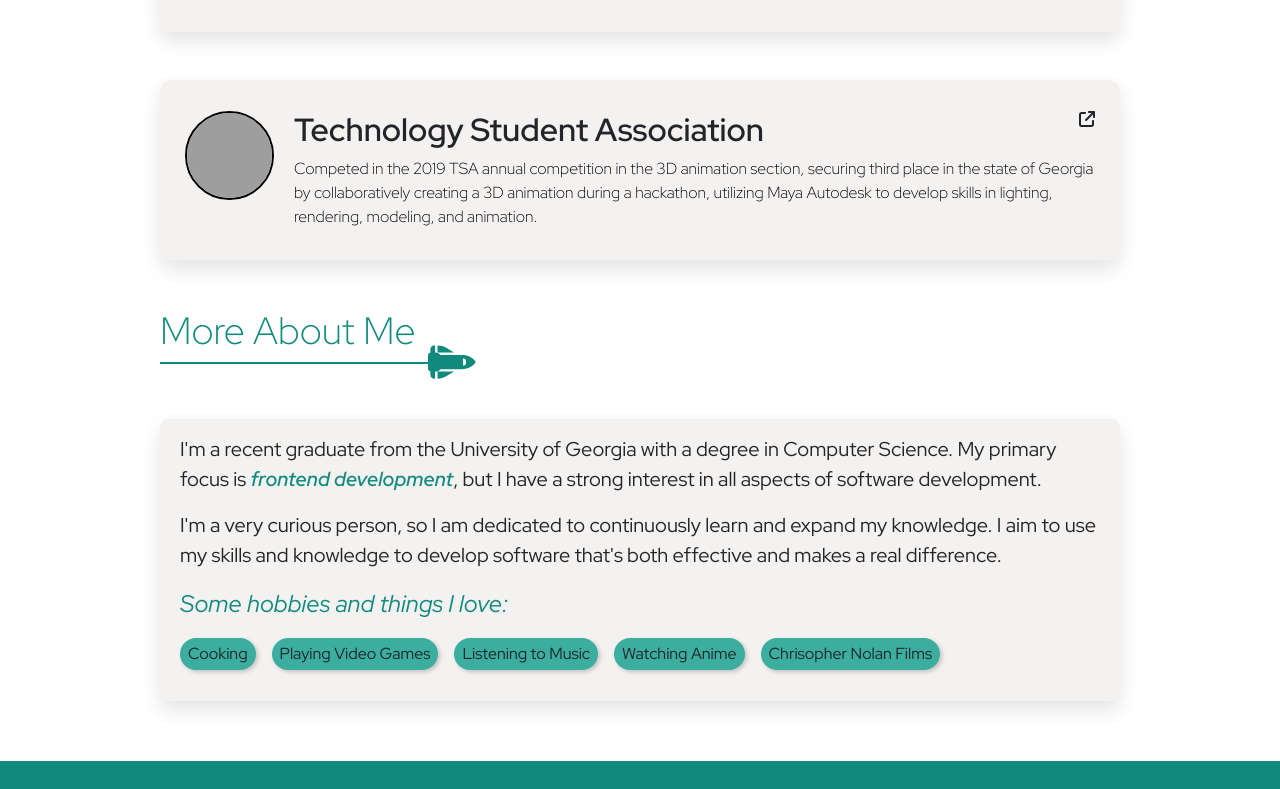
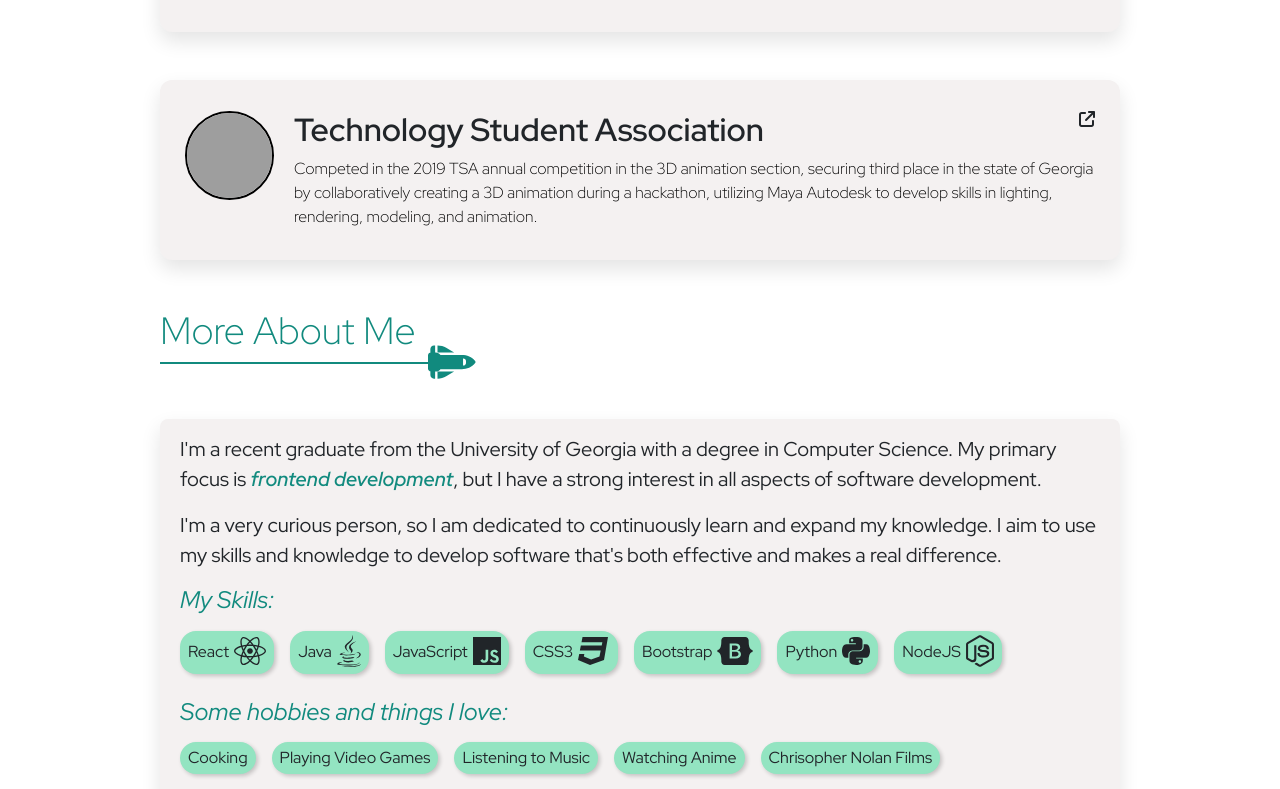
Before and after one commit to tomking14/portfolio-site, a React (Create React App) app: page / in a window 1280 px wide. Shown: the part 2006-2795 px from the top of the page. Built offline with nearby package versions, Linux system fonts and the light colour scheme; grey boxes are pictures that could not be loaded.

Commit message:
more work

```diff
--- a/public/resume.html
+++ b/public/resume.html
@@ -1,6 +1,8 @@
 <!DOCTYPE html>
 <html lang="en">
 <head>
+    <link rel="icon" href="%PUBLIC_URL%/webIcon.ico" />
+    <link rel="apple-touch-icon" href="%PUBLIC_URL%/webIcon.png" />
     <title>Tom Kastoryano Resume</title>
     <!-- Add some CSS here to style your page -->
 </head>
--- a/src/components/aboutMe/AboutMe.js
+++ b/src/components/aboutMe/AboutMe.js
@@ -1,8 +1,45 @@
 import React from 'react'
 import './aboutMe.css'
-
+import { FontAwesomeIcon } from '@fortawesome/react-fontawesome'
+import { faNodeJs } from '@fortawesome/free-brands-svg-icons'
+import { faReact } from '@fortawesome/free-brands-svg-icons'
+import { faJava } from '@fortawesome/free-brands-svg-icons'
+import { faJs } from '@fortawesome/free-brands-svg-icons'
+import { faCss3 } from '@fortawesome/free-brands-svg-icons'
+import { faBootstrap } from '@fortawesome/free-brands-svg-icons'
+import { faPython } from '@fortawesome/free-brands-svg-icons'
 export default function AboutMe() {
   const aboutMeArr = ["Cooking","Playing Video Games", "Listening to Music", "Watching Anime","Chrisopher Nolan Films"]
+  const skillsArr = [
+    {
+      text: "React",
+      icon: <FontAwesomeIcon icon={faReact} size='2x'/>
+    },
+    {
+      text: "Java",
+      icon: <FontAwesomeIcon icon={faJava} size='2x'/>
+    },
+    {
+      text: "JavaScript",
+      icon: <FontAwesomeIcon icon={faJs} size='2x'/>
+    },
+    {
+      text:"CSS3",
+      icon: <FontAwesomeIcon icon={faCss3} size='2x'/>
+    },
+    {
+      text:"Bootstrap",
+      icon:<FontAwesomeIcon icon={faBootstrap} size='2x'/>
+    },
+    {
+      text:"Python",
+      icon:<FontAwesomeIcon icon={faPython} size='2x'/>
+    },
+    {
+      text: "NodeJS",
+      icon: <FontAwesomeIcon icon={faNodeJs} size='2x' />
+    },
+  ];
   return (
     <div className='about-me-styling'>
     <p className='regular-text-body'>
@@ -13,12 +50,20 @@ export default function AboutMe() {
         I'm a very curious person, so I am dedicated to continuously learn and expand my knowledge.
         I aim to use my skills and knowledge to develop software that's both effective and makes a real difference.
     </p>
-    <p className='highlight regular-text-italic fs-4'>Some hobbies and things I love:</p>
+    <h4 className='highlight mb-3 regular-text-italic'>My Skills:</h4>
+    <div className='d-flex flex-wrap gap-3 mb-2'>
+              {skillsArr.map((item, index) => (
+                <p className='regular-text pill-design d-flex align-items-center pill-animation' key={index}>
+                {item.text} <span style={{ marginLeft: '5px' }}>{item.icon}</span>
+              </p>
+              ))}
+      </div>
+      <h4 className='highlight regular-text-italic mb-3'>Some hobbies and things I love:</h4>
     <div className='d-flex flex-wrap gap-3'>
               {aboutMeArr.map((item, index) => (
                 <p className='regular-text  pill-design pill-animation' key={index}>{item}</p>
               ))}
-       </div>
+      </div>
     </div>
 
 
--- a/src/components/aboutMe/aboutMe.css
+++ b/src/components/aboutMe/aboutMe.css
@@ -7,8 +7,9 @@
 
 }
 .pill-animation{
+    background-color: #93e4c1;
     transition: transform 0.3s ease, box-shadow 0.3s ease;
 }
 .pill-animation:hover{
-    transform: translateY(-5px);
+    transform: scale(1.1);
 }
```
